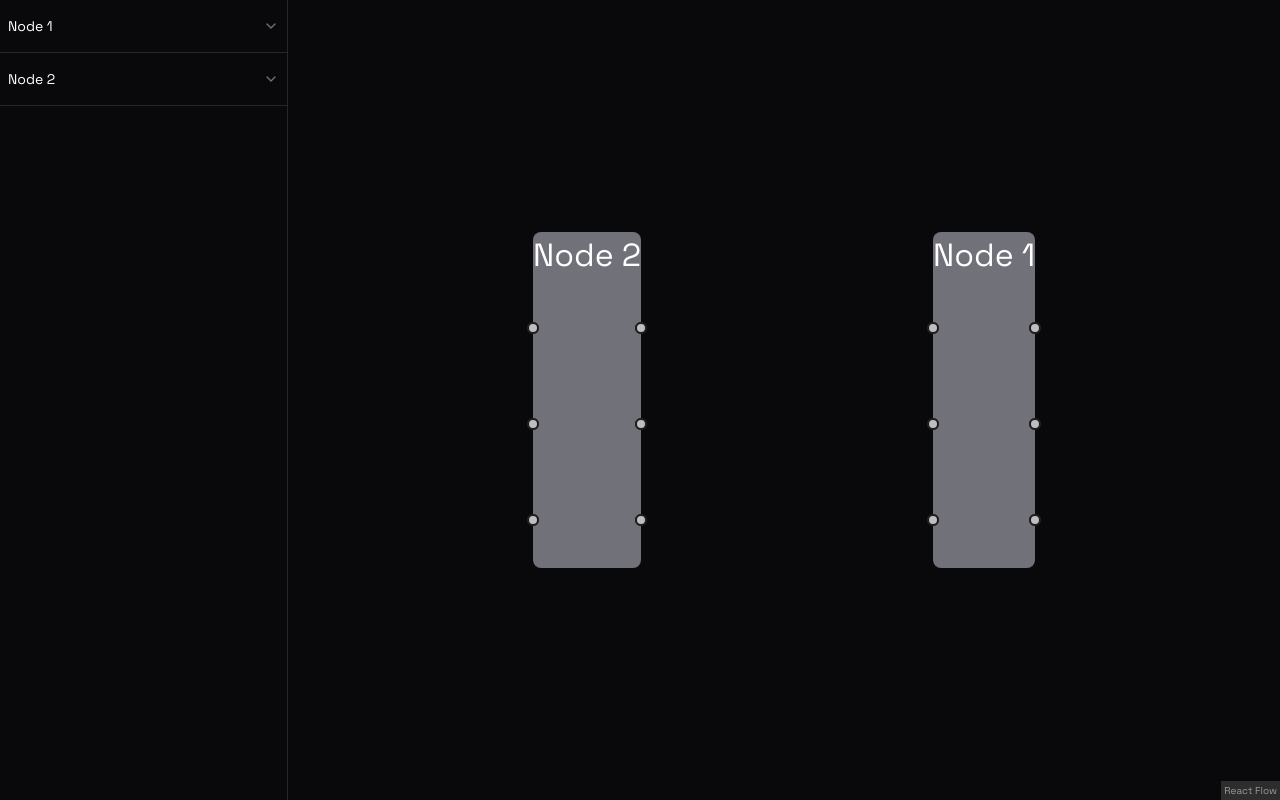
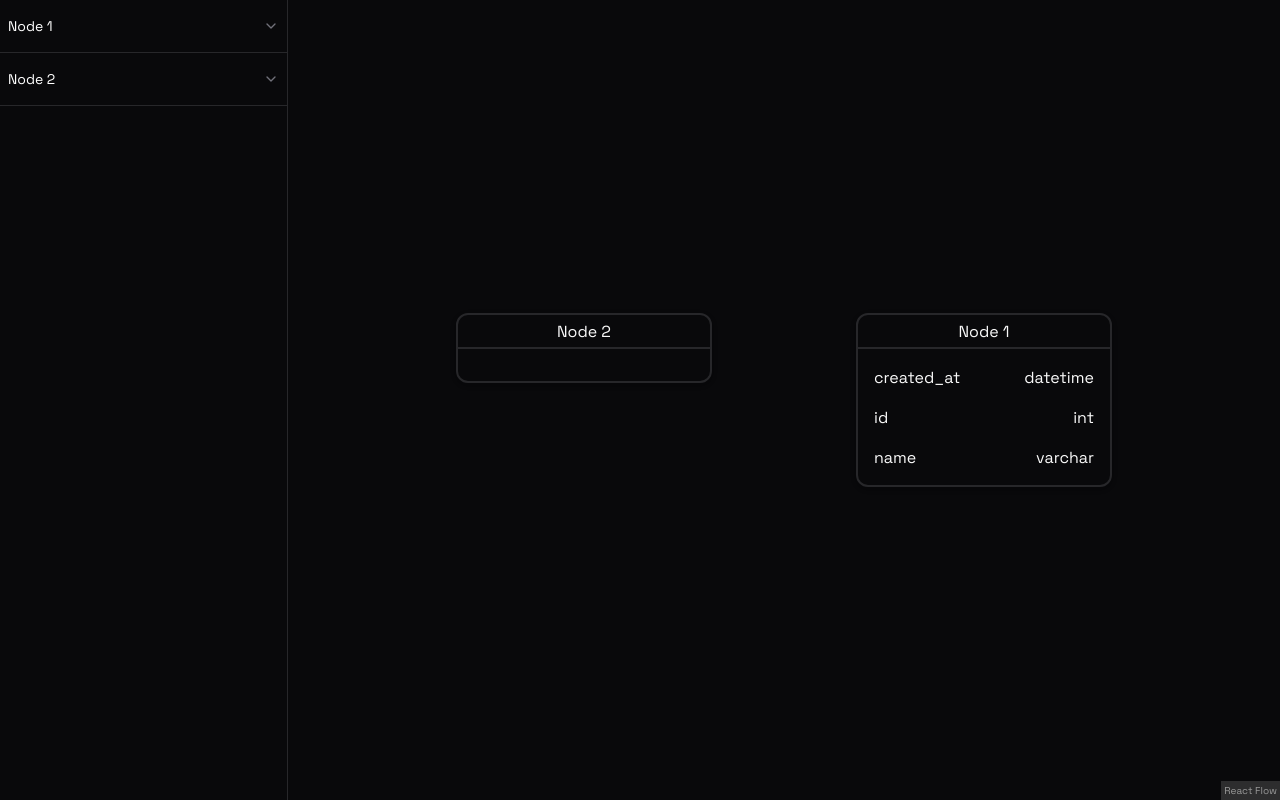
Before and after one commit to GrigoriiPrudnikov/design-database, a Next.js app: page / in a window 1280 px wide. Built offline with nearby package versions, Linux system fonts and the light colour scheme.

Commit message:
feat: add nodes
render field name and its type inside node and add connections between fields

```diff
--- a/src/components/canvas.tsx
+++ b/src/components/canvas.tsx
@@ -4,6 +4,7 @@ import { FieldType } from '@/types'
 import {
   addEdge,
   applyNodeChanges,
+  ConnectionMode,
   type Edge,
   NodeTypes,
   OnConnect,
@@ -14,10 +15,10 @@ import {
   reconnectEdge,
 } from '@xyflow/react'
 import '@xyflow/react/dist/style.css'
+import { nanoid } from 'nanoid'
 import { useCallback, useMemo, useRef } from 'react'
 import { useLocalStorage } from 'usehooks-ts'
 import { Sidebar, Table, TableNode } from '.'
-import { nanoid } from 'nanoid'
 
 const initialNodes: TableNode[] = [
   {
@@ -100,7 +101,11 @@ export function Canvas() {
   )
 
   const onConnect: OnConnect = useCallback(
-    connection => setEdges(eds => addEdge(connection, eds)),
+    connection => {
+      const isValid = connection.source !== connection.target // node cannot connect to itself
+
+      isValid && setEdges(eds => addEdge(connection, eds))
+    },
     [setEdges],
   )
 
@@ -139,6 +144,7 @@ export function Canvas() {
         onReconnectEnd={onReconnectEnd}
         defaultEdgeOptions={defaultEdgeOptions}
         nodeTypes={nodeTypes}
+        connectionMode={ConnectionMode.Loose}
         fitView
       />
     </main>
--- /dev/null
+++ b/src/components/customHandle.tsx
@@ -0,0 +1,12 @@
+'use client'
+
+import { Handle, HandleProps, useHandleConnections } from '@xyflow/react'
+
+export function CustomHandle(props: HandleProps) {
+  const connections = useHandleConnections({
+    type: props.type,
+    id: props.id,
+  })
+
+  return <Handle {...props} isConnectable={connections.length < 1} />
+}
--- a/src/components/hybridHandle.tsx
+++ /dev/null
@@ -1,10 +0,0 @@
-import { Handle, type HandleProps } from '@xyflow/react'
-
-export function HybridHandle(props: Omit<HandleProps, 'type'>) {
-  return (
-    <>
-      <Handle type='target' {...props} />
-      <Handle type='source' {...props} />
-    </>
-  )
-}
--- a/src/components/index.ts
+++ b/src/components/index.ts
@@ -1,6 +1,8 @@
 export * from './canvas'
 export * from './createFieldDialog'
+export * from './customHandle'
 export * from './sidebar'
 export * from './sidebarField'
 export * from './table'
+export * from './tableField'
 export * from './themeProvider'
--- a/src/components/sidebarField.tsx
+++ b/src/components/sidebarField.tsx
@@ -10,7 +10,7 @@ import {
   SelectValue,
 } from './ui'
 
-const DATA_TYPES = Object.keys(FieldType) as Array<keyof typeof FieldType>
+const DATA_TYPES = Object.values(FieldType) as string[]
 
 interface Props {
   index: number
--- a/src/components/table.tsx
+++ b/src/components/table.tsx
@@ -1,6 +1,7 @@
 import { Field } from '@/types'
-import { Node, NodeProps, Position } from '@xyflow/react'
-import { HybridHandle } from './hybridHandle'
+import { Node, NodeProps } from '@xyflow/react'
+import { Card } from './ui'
+import { TableField } from '.'
 
 export type TableNode = Node<
   {
@@ -11,23 +12,16 @@ export type TableNode = Node<
 >
 
 export function Table({ data }: NodeProps<TableNode>) {
+  const { label, fields } = data
+
   return (
-    <div className='bg-zinc-500 rounded-sm'>
-      <div>{data.label}</div>
-
-      {/* Handle at custom position */}
-      <div className='min-h-12 relative'>
-        <HybridHandle position={Position.Right} id='source1' />
-        <HybridHandle position={Position.Left} id='source12' />
+    <Card className='min-w-32 max-w-44 rounded-md text-[0.5rem]'>
+      <div className='flex justify-center items-center min-h-4'>{label}</div>
+      <div className='flex flex-col gap-2 py-2 border-t border-zinc-800'>
+        {fields.map(f => (
+          <TableField key={f.id} field={f} />
+        ))}
       </div>
-      <div className='min-h-12 relative'>
-        <HybridHandle position={Position.Right} id='source2' />
-        <HybridHandle position={Position.Left} id='source22' />
-      </div>
-      <div className='min-h-12 relative'>
-        <HybridHandle position={Position.Right} id='source3' />
-        <HybridHandle position={Position.Left} id='source32' />
-      </div>
-    </div>
+    </Card>
   )
 }
--- /dev/null
+++ b/src/components/tableField.tsx
@@ -0,0 +1,44 @@
+'use client'
+
+import { useAllConnections } from '@/hooks'
+import { Field } from '@/types'
+import { Position } from '@xyflow/react'
+import { useState } from 'react'
+import { CustomHandle } from '.'
+
+export function TableField({ field }: { field: Field }) {
+  const { id, label, type } = field
+  const [hover, setHover] = useState<boolean>(false)
+
+  const rightConnections = useAllConnections(`${id}_right`)
+  const leftConnections = useAllConnections(`${id}_left`)
+  const rightHidden = !(hover || rightConnections > 0) || leftConnections > 0
+  const leftHidden = !(hover || leftConnections > 0) || rightConnections > 0
+
+  return (
+    <div
+      className='px-2 relative'
+      onMouseEnter={() => setHover(true)}
+      onMouseLeave={() => setHover(false)}
+    >
+      <div className='flex justify-between items-center gap-4'>
+        <div className='break-all max-w-full'>{label}</div>
+        <div>{type}</div>
+      </div>
+      <div>
+        <CustomHandle
+          type='source'
+          position={Position.Right}
+          id={`${id}_right`}
+          className={rightHidden ? 'opacity-0' : ''}
+        />
+        <CustomHandle
+          type='source'
+          position={Position.Left}
+          id={`${id}_left`}
+          className={leftHidden ? 'opacity-0' : ''}
+        />
+      </div>
+    </div>
+  )
+}
--- /dev/null
+++ b/src/components/ui/card.tsx
@@ -0,0 +1,76 @@
+import * as React from 'react'
+
+import { cn } from '@/lib/utils'
+
+const Card = React.forwardRef<
+  HTMLDivElement,
+  React.HTMLAttributes<HTMLDivElement>
+>(({ className, ...props }, ref) => (
+  <div
+    ref={ref}
+    className={cn(
+      'rounded-xl border border-zinc-200 bg-white text-zinc-950 shadow dark:border-zinc-800 dark:bg-zinc-950 dark:text-zinc-50',
+      className,
+    )}
+    {...props}
+  />
+))
+Card.displayName = 'Card'
+
+const CardHeader = React.forwardRef<
+  HTMLDivElement,
+  React.HTMLAttributes<HTMLDivElement>
+>(({ className, ...props }, ref) => (
+  <div
+    ref={ref}
+    className={cn('flex flex-col space-y-1.5 p-6', className)}
+    {...props}
+  />
+))
+CardHeader.displayName = 'CardHeader'
+
+const CardTitle = React.forwardRef<
+  HTMLDivElement,
+  React.HTMLAttributes<HTMLDivElement>
+>(({ className, ...props }, ref) => (
+  <div
+    ref={ref}
+    className={cn('font-semibold leading-none tracking-tight', className)}
+    {...props}
+  />
+))
+CardTitle.displayName = 'CardTitle'
+
+const CardDescription = React.forwardRef<
+  HTMLDivElement,
+  React.HTMLAttributes<HTMLDivElement>
+>(({ className, ...props }, ref) => (
+  <div
+    ref={ref}
+    className={cn('text-sm text-zinc-500 dark:text-zinc-400', className)}
+    {...props}
+  />
+))
+CardDescription.displayName = 'CardDescription'
+
+const CardContent = React.forwardRef<
+  HTMLDivElement,
+  React.HTMLAttributes<HTMLDivElement>
+>(({ className, ...props }, ref) => (
+  <div ref={ref} className={cn('p-6 pt-0', className)} {...props} />
+))
+CardContent.displayName = 'CardContent'
+
+const CardFooter = React.forwardRef<
+  HTMLDivElement,
+  React.HTMLAttributes<HTMLDivElement>
+>(({ className, ...props }, ref) => (
+  <div
+    ref={ref}
+    className={cn('flex items-center p-6 pt-0', className)}
+    {...props}
+  />
+))
+CardFooter.displayName = 'CardFooter'
+
+export { Card, CardContent, CardDescription, CardFooter, CardHeader, CardTitle }
--- a/src/components/ui/index.ts
+++ b/src/components/ui/index.ts
@@ -1,5 +1,6 @@
 export * from './accordion'
 export * from './button'
+export * from './card'
 export * from './dialog'
 export * from './input'
 export * from './select'
--- /dev/null
+++ b/src/hooks/index.ts
@@ -0,0 +1 @@
+export * from './useAllConnections';
--- /dev/null
+++ b/src/hooks/useAllConnections.ts
@@ -0,0 +1,10 @@
+import { useHandleConnections } from '@xyflow/react'
+
+export function useAllConnections(id: string): number {
+  const sourceConnections = useHandleConnections({ type: 'source', id })
+  const targetConnections = useHandleConnections({ type: 'target', id })
+
+  const connections = [...sourceConnections, ...targetConnections]
+
+  return connections.length
+}
--- a/src/types/index.ts
+++ b/src/types/index.ts
@@ -7,28 +7,28 @@ export interface Field {
 }
 
 export enum FieldType {
-  INT = 'INT',
-  SMALLINT = 'SMALLINT',
-  BIGINT = 'BIGINT',
-  FLOAT = 'FLOAT',
-  DOUBLE = 'DOUBLE',
-  CHAR = 'CHAR',
-  VARCHAR = 'VARCHAR',
-  TEXT = 'TEXT',
-  NCHAR = 'NCHAR',
-  NVARCHAR = 'NVARCHAR',
-  CLOB = 'CLOB',
-  DATE = 'DATE',
-  TIME = 'TIME',
-  DATETIME = 'DATETIME',
-  TIMESTAMP = 'TIMESTAMP',
-  YEAR = 'YEAR',
-  BOOLEAN = 'BOOLEAN',
-  BINARY = 'BINARY',
-  VARBINARY = 'VARBINARY',
-  BLOB = 'BLOB',
-  JSON = 'JSON',
-  UUID = 'UUID',
-  XML = 'XML',
+  INT = 'int',
+  SMALLINT = 'smallint',
+  BIGINT = 'bigint',
+  FLOAT = 'float',
+  DOUBLE = 'double',
+  CHAR = 'char',
+  VARCHAR = 'varchar',
+  TEXT = 'text',
+  NCHAR = 'nchar',
+  NVARCHAR = 'nvarchar',
+  CLOB = 'clob',
+  DATE = 'date',
+  TIME = 'time',
+  DATETIME = 'datetime',
+  TIMESTAMP = 'timestamp',
+  YEAR = 'year',
+  BOOLEAN = 'boolean',
+  BINARY = 'binary',
+  VARBINARY = 'varbinary',
+  BLOB = 'blob',
+  JSON = 'json',
+  UUID = 'uuid',
+  XML = 'xml',
   // add decimal data type
 }
```
